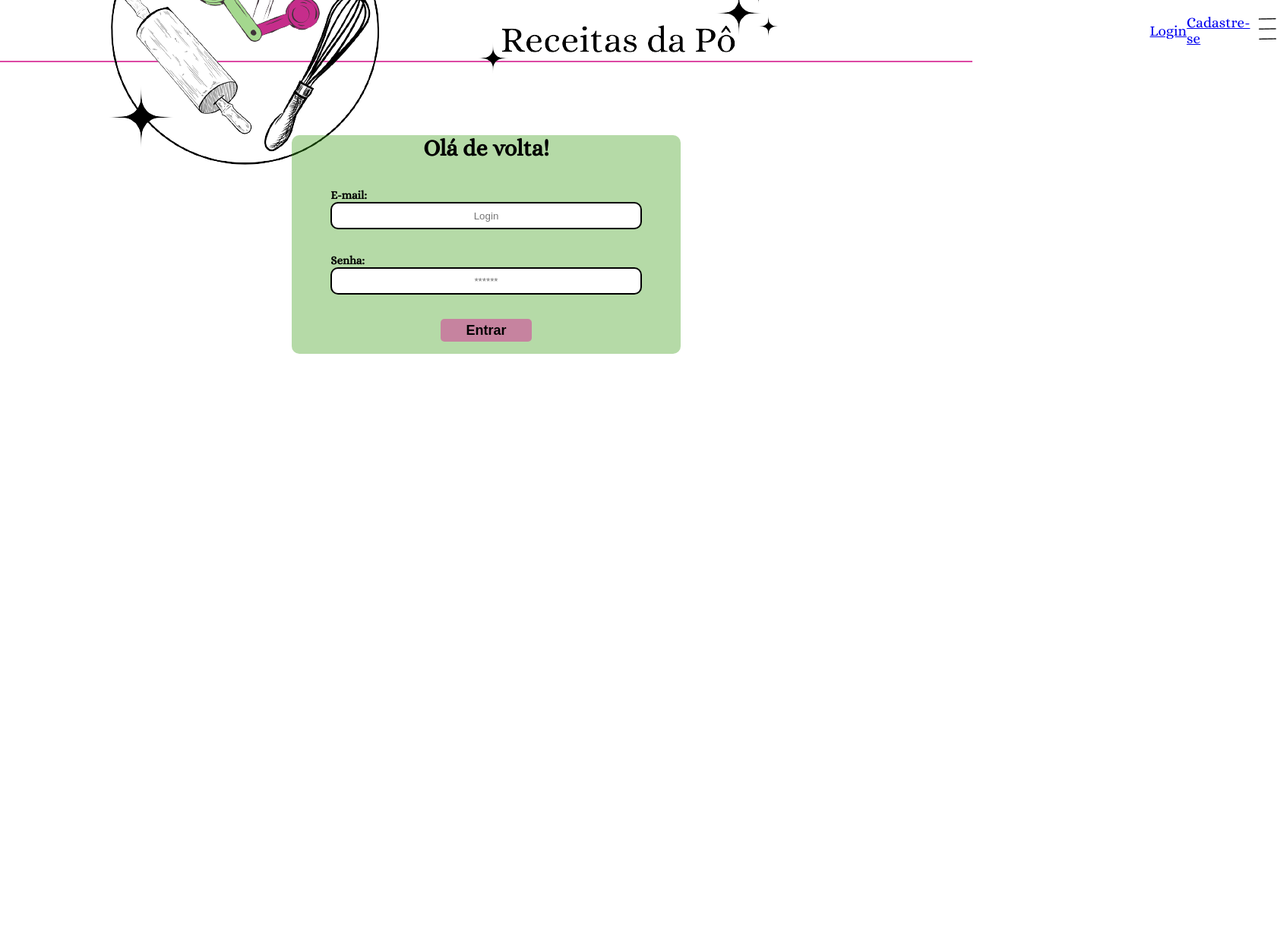
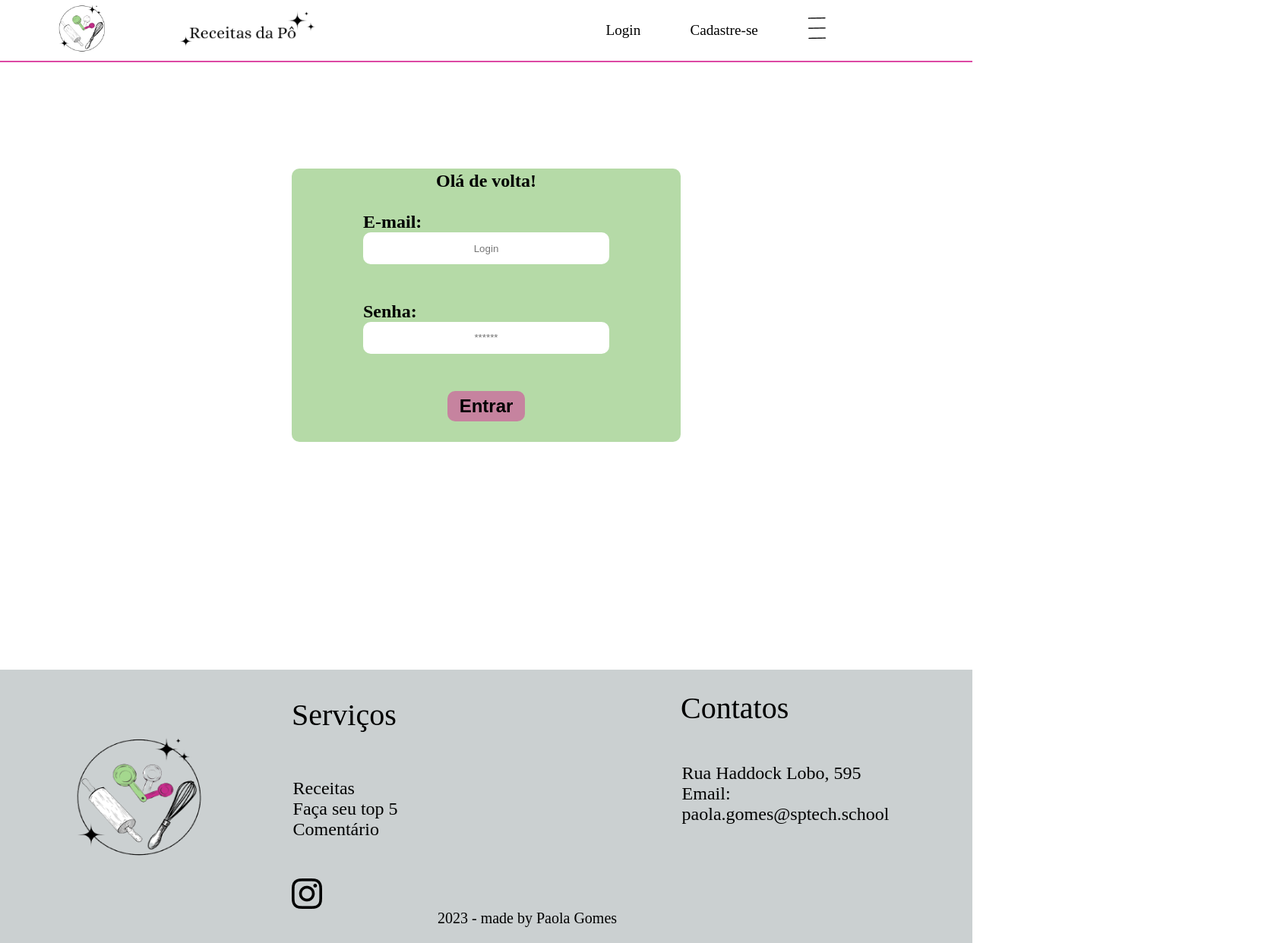
Before and after one commit to paola-gomes/ReceitasDaPo, a website: page site/site/public/login.html in a window 1280 px wide. Shown: the whole page at 76% size, 1681 px wide, since content can reach past the window. Before the commit the page ends 800 px from the top, so only its background shows below. Drawn offline with Linux system fonts and the light colour scheme; files whose address does not match are found by name; a web font is replaced by a local one.

Commit message:
Arrumando login e cadastro

```diff
--- a/site/site/public/css/estilo.css
+++ b/site/site/public/css/estilo.css
@@ -285,7 +285,7 @@ ol, li {
   display: inline-block;
   width: 1rem;
   height: 1rem;
-  background-color: #333;
+  background-color: #686565;
   background-clip: content-box;
   border: 0.25rem solid transparent;
   border-radius: 50%;
@@ -596,125 +596,6 @@ canvas {
   align-self: flex-end;
 }
 
-/* Login e cadastrro */
-
-.login {
-  height: 60vh;
-  /* background-image: url('../assets/imgs/bg-jelly-fish-para-home.png');
-  background-size: cover; */
-}
-
-.login .container {
-  justify-content: center;
-  align-items: center;
-  height: 100%;
-}
-
-.titulo {
-  margin-left: 5%;
-}
-
-.card {
-  width: 50%;
-  background-color: #3b9d1760;
-  border-radius: 10px;
-  display: flex;
-  align-items: center;
-  justify-content: space-evenly;
-  flex-direction: column;
-  color: rgb(0, 0, 0);
-  row-gap: 20px;
-}
-
-.card-cadastro {
-  height: 100%;
-  margin-top: 5%;
-  align-self: center;
-}
-
-.card-login {
-  height: 60%;
-}
-
-.card h2 {
-  margin: 0;
-  font-size: 30px;
-}
-
-.formulario {
-  display: flex;
-  height: 90%;
-  width: 80%;
-  justify-content: space-around;
-  flex-direction: column;
-}
-
-.formulario span {
-  font-size: 15px;
-  font-weight: 800;
-}
-
-.formulario input {
-  border: 2px solid;
-  height: 30px;
-  text-align: center;
-  border-radius: 10px;
-}
-
-.campo {
-  display: flex;
-  flex-direction: column;
-  justify-content: start;
-}
-
-.botao {
-  cursor: pointer;
-  border: 0;
-  border-radius: 5px;
-  font-weight: 600;
-  font-size: 18px;
-  color: #000000;
-  background-color: #d8319881;
-  width: 120px;
-  height: 30px;
-  align-self: center;
-}
-
-.loading-div {
-  width: 50px;
-  display: none;
-}
-
-.loading-div img {
-  height: 50px;
-  width: 50px;
-}
-
-#div_erros_login {
-  display: none
-}
-
-.alerta_erro {
-  display: flex;
-  justify-content: flex-end;
-}
-
-.card_erro {
-  display: none;
-  background-color: #fff;
-  color: black;
-  width: 230px;
-  position: fixed;
-  border-radius: 4px;
-  border: #e6005a 3px solid;
-  padding: 10px;
-  margin-right: 10%;
-}
-
-.card_erro #mensagem_erro {
-  font-weight: 500;
-  font-size: 20px;
-}
 
 /* Contato */
 
--- /dev/null
+++ b/site/site/public/css/styleLoginCadastro.css
@@ -0,0 +1,308 @@
+@font-face {
+    font-family: Alice;
+    src: url('Alice-Regular.ttf');
+  }
+
+  body {
+    margin: 0;
+    padding: 0;
+    font-family: Alice;
+    background-color: rgb(255, 255, 255);
+  }
+
+  .container {
+    display: flex;
+    width: 80%;
+    margin: auto;
+  }
+
+  .header {
+    background-color: #fff;
+    height: 5rem;
+    font-size: larger;
+    border-bottom: 2px solid #d83198e1;
+  }
+
+  .header .container {
+    /* justify-content: space-evenly; */
+    margin-left: 5%;
+    align-items: center;
+    height: 100%;
+  }
+
+  .header .a_menu {
+    /* margin-left: 80%; */
+    text-decoration: none;
+    color: #000000;
+  }
+
+  .header a .logoInicio {
+    width: 60%;
+  }
+
+  .header .nomeInicio {
+    width: 160%;
+  }
+
+  .agora {
+    font-weight: 800;
+  }
+
+  .navbar {
+    width: 100%;
+    display: flex;
+    align-items: center;
+    justify-content: space-between;
+    margin-left: 40%;
+    list-style: none;
+    color: #ffffff;
+  }
+
+  /* menuzin */
+
+  .menu li ul {
+    position: absolute;
+    right: 0;
+    background-color: #fff;
+    display: none;
+  }
+
+  .menu li:hover ul,
+  .menu li.over ul {
+    display: block;
+  }
+
+  .menu li ul li {
+    display: block;
+    width: 210px;
+    height: 50px;
+  }
+
+  /* fim menu */
+
+  .header h1 {
+    margin: 0;
+  }
+
+  /* Login e cadastrro */
+
+.login {
+    height: 100vh;
+  }
+
+  .login .container {
+    justify-content: center;
+    align-items: center;
+    height: 80vh;
+  }
+
+  .titulo {
+    margin-left: 5%;
+  }
+
+  .card {
+    width: 50%;
+    background-color: #3b9d1760;
+    border-radius: 10px;
+    display: flex;
+    align-items: center;
+    justify-content: space-evenly;
+    flex-direction: column;
+  }
+
+  .card-cadastro {
+    height: 100%;
+  }
+
+  .card-login {
+    height: 45vh;
+  }
+
+  .card h2 {
+    margin: 0;
+  }
+
+  .formulario {
+    display: flex;
+    height: 90%;
+    width: 80%;
+    justify-content: space-around;
+    flex-direction: column;
+    align-items: center;
+  }
+
+  .formulario span {
+    font-size: 3vh;
+    font-weight: bold;
+  }
+
+  .formulario input {
+    border: none;
+    height: 5vh;
+    width: 25vw;
+    text-align: center;
+    border-radius: 10px;
+  }
+
+  .campo {
+    display: flex;
+    flex-direction: column;
+    justify-content: start;
+  }
+
+  .botao {
+    cursor: pointer;
+    border: 0;
+    border-radius: 10px;
+    font-weight: bold;
+    font-size: 3vh;
+    color: #000000;
+    background-color: #d8319881;
+    width: 8vw;
+    height: 5vh;
+    align-self: center;
+  }
+
+  .loading-div {
+    width: 50px;
+    display: none;
+  }
+
+  .loading-div img {
+    height: 50px;
+    width: 50px;
+  }
+
+  #div_erros_login {
+    display: none
+  }
+
+  .alerta_erro {
+    display: flex;
+    justify-content: flex-end;
+  }
+
+  .card_erro {
+    display: none;
+    background-color: #fff;
+    color: black;
+    width: 230px;
+    position: fixed;
+    border-radius: 4px;
+    border: #e6005a 3px solid;
+    padding: 10px;
+    margin-right: 10%;
+  }
+
+  .card_erro #mensagem_erro {
+    font-weight: 500;
+    font-size: 20px;
+  }
+
+
+  /* contato */
+
+.footer {
+    height: 45vh;
+    width: 100%;
+    background-color: #cbd0d1;
+    color: black;
+    display: flex;
+    flex-direction: column;
+    justify-content: space-between;
+  }
+
+  .logoContato {
+    display: flex;
+    height: 60%;
+    width: 18%;
+    /* background-image: url('../img/logo/logoP-removebg.png');
+    background-size: cover;
+    background-position: 50% 50%; */
+    position: relative;
+    bottom: 0%;
+    top: 40%;
+    left: 5%
+  }
+
+  .logoContato img {
+    display: flex;
+    height: 100%;
+    width: 100%;
+    position: relative;
+    bottom: 39%;
+  }
+
+  .titulo1 {
+    height: 10vh;
+    width: 10%;
+    display: flex;
+    font-family: Alice;
+    font-size: 5vh;
+    position: relative;
+    bottom: 50%;
+    left: 30%;
+  }
+
+  .textinho{
+    list-style-type: none;
+    font-family: Alice;
+    font-size: 3vh;
+    height: 15vh;
+    width: 20%;
+    display: flex;
+    position: relative;
+    left: 27%;
+    bottom: 40%;
+  }
+
+  .textinho ul {
+    list-style-type: none;
+  }
+
+  .logoInsta {
+    height: 7vh;
+    width: 3%;
+    display: flex;
+    position: relative;
+    left: 30%;
+    bottom: 30%;
+  }
+
+  .titulo2 {
+    height: 10vh;
+    width: 10%;
+    display: flex;
+    font-family: Alice;
+    font-size: 5vh;
+    position: relative;
+    bottom: 110%;
+    left: 70%;
+  }
+
+  .textinho2 ul {
+    list-style-type: none;
+  }
+
+  .textinho2{
+    list-style-type: none;
+    font-family: Alice;
+    font-size: 3vh;
+    height: 15vh;
+    width: 20%;
+    display: flex;
+    position: relative;
+    left: 67%;
+    bottom: 103%;
+  }
+
+  .consideracoes {
+    height: 10vh;
+    width: 30%;
+    display: flex;
+    font-family: Alice;
+    font-size: 2.5vh;
+    position: relative;
+    bottom: 76%;
+    left: 45%;
+  }
--- a/site/site/public/login.html
+++ b/site/site/public/login.html
@@ -5,12 +5,11 @@
     <meta charset="UTF-8">
     <meta http-equiv="X-UA-Compatible" content="IE=edge">
     <meta name="viewport" content="width=device-width, initial-scale=1.0">
-    <title>Receitas da Pô</title>
-    <link rel="icon" href="./assets/icon/favicon2.ico">
+    <title>Receitas da Pô - Login</title>
     <link rel="icon" href="../public/img/logo/logoP-removebg.png">
     <script src="./js/funcoes.js"></script>
 
-    <link rel="stylesheet" href="./css/estilo.css">
+    <link rel="stylesheet" href="css/styleLoginCadastro.css">
     <link rel="preconnect" href="https://fonts.gstatic.com">
     <link href="https://fonts.googleapis.com/css2?family=Exo+2:ital,wght@0,100;0,200;0,300;0,400;0,500;0,600;0,700;0,800;0,900;1,100;1,200;1,300;1,400;1,500;1,600;1,700;1,800;1,900&display=swap"
         rel="stylesheet">
@@ -22,27 +21,30 @@
 
     <div class="header">
         <div class="container">
-          <img class="logoInicio" src="img/logo/logoP-removebg.png">
-          <img class="nomeInicio" src="img/logo/nomeP-removebg.png" >
+          <a href="index.html">
+            <img class="logoInicio" src="img/logo/logoP-removebg.png" href="index.html">
+          </a>
+          <a href="index.html">
+            <img class="nomeInicio" src="img/logo/nomeP-removebg.png" href="index.html">
+          </a>
           <ul class="navbar menu">
             <li>
-              <a href="login.html">Login</a>
+              <a class="a_menu" href="login.html">Login</a>
             </li>
             <li>
-              <a href="cadastro.html">Cadastre-se</a>
+              <a class="a_menu" href="cadastro.html">Cadastre-se</a>
             </li>
-            <li>
-              |
-            </li>
-            <li><a href="#"><img src="img/menu.png"></a>
+            <li><a class="a_menu" href="#"><img src="img/menu.png"></a>
               <ul>
-                     <li><a href="receitas.html">Receitas</a></li>
-                     <li><a href="top5.html">Top 5</a></li>
-                     <li><a href="#">i dont know</a></li>
+                <li><a class="a_menu" href="receitas.html">Receitas</a></li>
+                <li><a class="a_menu" href="top5.html">Top 5</a></li>
+                <li><a class="a_menu" href="comentario.html">Nos avalie!</a></li>
               </ul>
           </ul>
         </div>
       </div>
+
+      <!-- fim header -->
 
 
     <div class="login">
@@ -75,14 +77,35 @@
         </div>
     </div>
 
-    <!--footer inicio-->
-    <!-- <div class="footer">
-        <div class="container">
-            <h4>Feito com amor por aluno &hearts; SPTech &copy; 2023</h4>
-            <span class="version">v1.0.0</span>
-        </div>
-    </div> -->
-    <!--footer fim-->
+    <!-- Contato -->
+  <footer>
+    <div class="footer">
+      <div class="logoContato">
+        <img src="img/logo/logoP-removebg.png" alt="LogoContato">
+      </div>
+      <div class="titulo1">Serviços</div>
+      <div class="textinho">
+        <ul>
+          <li>Receitas</li>
+          <li>Faça seu top 5</li>
+          <li>Comentário</li>
+        </ul>
+      </div>
+      <div class="logoInsta">
+        <img src="img/insta.png" alt="">
+      </div>
+      <div class="titulo2">Contatos</div>
+      <div class="textinho2">
+        <ul>
+          <li>Rua Haddock Lobo, 595</li>
+          <li>Email: paola.gomes@sptech.school</li>
+        </ul>
+      </div>
+      <div class="consideracoes">
+        2023 - made by Paola Gomes
+      </div>
+    </div>
+  </footer>
 
 </body>
 
```
Also changed, not shown: site/site/public/cadastro.html (+42 -14 lines), site/site/public/index.html (+13 -12 lines), site/site/public/receitas.html (+1 -1 lines).
